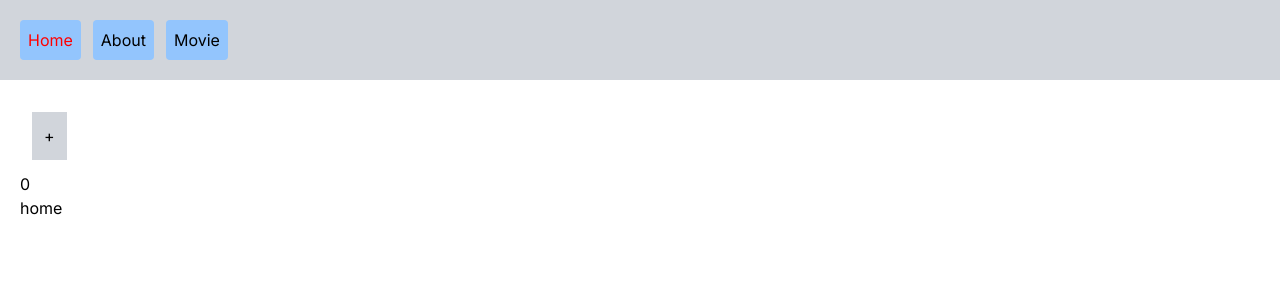
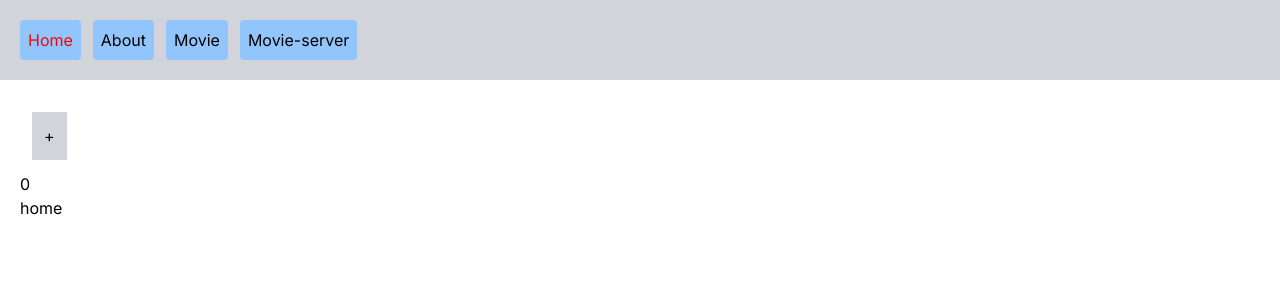
Before and after one commit to dioneuty/nextjs-test, a Next.js app: page / in a window 1280 px wide. Shown: the top 300 px of the page. Built offline with nearby package versions, Linux system fonts and the light colour scheme.

Commit message:
서버 사이드 렌더링 방식 추가

```diff
--- a/app/_components/Nav.tsx
+++ b/app/_components/Nav.tsx
@@ -20,6 +20,7 @@ export default function Nav(): ReactElement {
             <Link href="/" className={`${styles.link} ${setActiveColor('/')} ${cmStyle}`}>Home</Link>
             <Link href="/about" className={`${styles.link} ${setActiveColor('/about')} ${cmStyle}`}>About</Link>
             <Link href="/movie" className={`${styles.link} ${setActiveColor('/movie')} ${cmStyle}`}>Movie</Link>
+            <Link href="/movie-server" className={`${styles.link} ${setActiveColor('/movie-server')} ${cmStyle}`}>Movie-server</Link>
             {/*<Link href="/about" className={`${styles.link} ${setActiveColor('/about')} && styles.active}`}>About</Link>
             <Link href="/movie" className={'purple'}>Movie</Link>*/}
             <style jsx>{`
--- /dev/null
+++ b/app/movie-server/layout.tsx
@@ -0,0 +1,10 @@
+import type { Metadata } from 'next'
+
+export const metadata: Metadata = {
+  title: 'Movie-server',
+  description: 'Generated by create next app',
+}
+
+export default function RootLayout({children,}: { children: React.ReactNode }) {
+  return <>{children}</>
+}
--- /dev/null
+++ b/app/movie-server/page.tsx
@@ -0,0 +1,33 @@
+const key = process.env.API_KEY;
+
+const options = {
+    method: 'GET',
+    headers: {
+        accept: 'application/json',
+        Authorization: `Bearer ${key}`
+    }
+};
+
+async function getMovie() {
+    const data = await fetch('https://api.themoviedb.org/3/trending/movie/day?language=en-US', options).then(response => response.json());
+
+    return data;
+}
+
+export default async function movie() {
+
+    let mode = true;
+
+    const {results} = await getMovie();
+
+    return (
+        <div>
+            <p>movie</p>
+            {results.map((movie:{id:number, original_title:string}) => (
+                <div key={movie.id}>
+                    <h4>{movie.original_title}</h4>
+                </div>
+            ))}
+        </div>
+    );
+}
```
